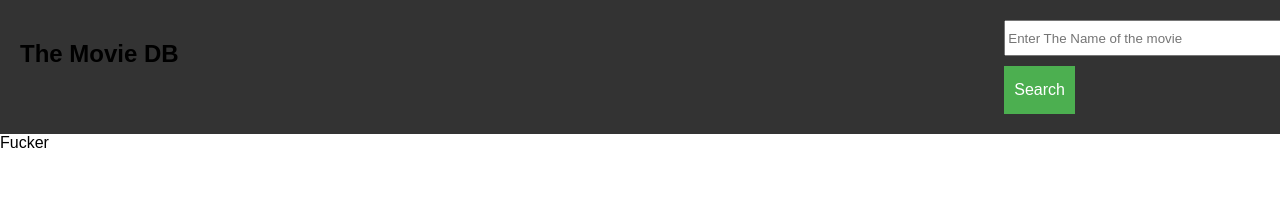
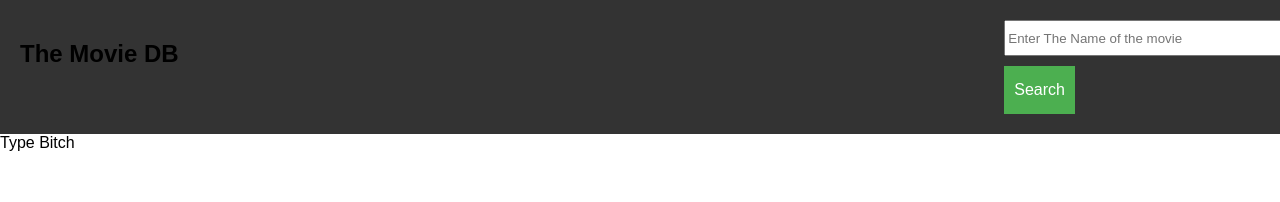
Before and after one commit to J3rry320/SImple-Movie-Search, a React (Create React App) app: page / in a window 1280 px wide. Shown: the top 202 px of the page. Built offline with nearby package versions, Linux system fonts and the light colour scheme.

Commit message:
Pagination Done

```diff
--- a/package.json
+++ b/package.json
@@ -6,6 +6,8 @@
     "axios": "^0.18.0",
     "react": "^16.4.2",
     "react-dom": "^16.4.2",
+    "react-js-pagination": "^3.0.2",
+    "react-paginate": "^5.2.4",
     "react-scripts": "1.1.5"
   },
   "scripts": {
--- a/src/Components/Cards.js
+++ b/src/Components/Cards.js
@@ -1,45 +1,60 @@
-import React, { Component } from 'react'
-export default class Cards extends Component{
-    constructor(props){
-        super(props);
-        this.state={
-items:[],
-ele:[],
-        }
+import React, { Component } from "react";
+
+export default class Cards extends Component {
+  constructor(props) {
+    super(props);
+    this.state = {
+      items: [],
+      ele: [],
+      activePage: 15,
+      nextCounter:10
+    };
+    this.handlePageChange = this.handlePageChange.bind(this);
+  }
+  createPages(number) {
+    this.setState({ ele: [] ,items:[]});
+    for (let i = 1; i < number; i++) {
+      this.setState(prev => ({
+        ele: [...prev.ele, <a key={i} id={i} onClick={e=>console.log(e.target.id)}>{i}</a>]
+      }));
     }
-    createPages(number){
-        for (let i = 1; i < number; i++) {
-            this.setState(prev => ({
-           ele: [
-                ...prev.ele,
 
-                  <a
-                    data-id={i}
-                    onClick={e => {
-                      this.fetchNextPage(e.currentTarget.dataset.id);
-                    }}
-                    className="page-link text-dark"
-                  >
-                    {i}
-                  </a>
+  }
+  displayPages(){
+    for(let j=0;j<10;j++){
+        console.log(this.state.ele[j])
+        this.setState(prev=>({
+            items:[...prev.items,this.state.ele[j]]
+        }))
+    }
+  }
+  createNewPages = index => {};
+  handlePageChange(pageNumber) {
+    console.log(`active page is ${pageNumber}`);
+    this.setState({ activePage: pageNumber });
+  }
 
-              ]
-            }));
-        console.log(this.state.ele)
-    }}
-    render(){
-        console.log(this.state.ele)
-        return (
-        <div className="pagination">
-{this.state.ele}
-Fucker
-        </div>)
-    }
-    componentDidMount(){
-        this.createPages(this.props.pages);
-    }
-    componentWillReceiveProps(props){
-        console.log("Props",props,props.data,props.pages)
-        this.createPages(props.pages);
-    }
+  render() {
+      if(!this.props.pages){
+          return ("Type Bitch")
+      }
+    return (
+      <div class="pagination">
+        <a onClick={e=>this.setState({nextCounter:this.state.nextCounter-10})}>&laquo;</a>
+        {this.state.ele.slice(this.state.nextCounter-10,this.state.nextCounter)}
+        <a onClick={e=>this.setState({nextCounter:this.state.nextCounter+10})}>&raquo;</a>
+      </div>
+    );
+  }
+  componentDidMount() {
+    this.createPages(this.props.pages);
+
+
+  }
+  componentWillReceiveProps(props) {
+
+    //  console.log(this.state.ele.length=10)
+    this.createPages(props.pages);
+
+  }
 }
```
Also changed, not shown: 1 other file (tests, documents, lock files or other folders).
